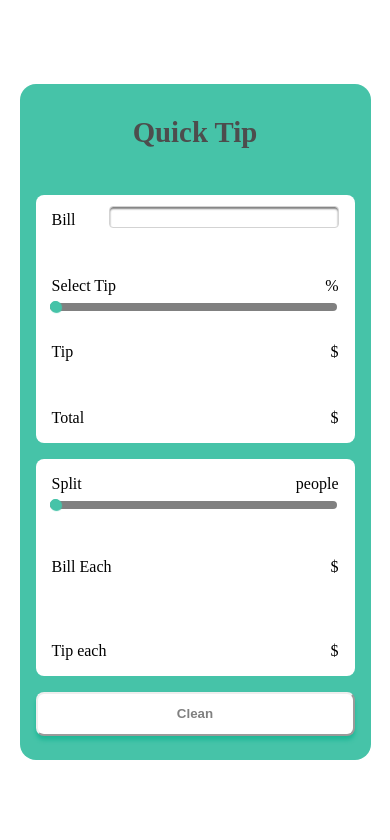
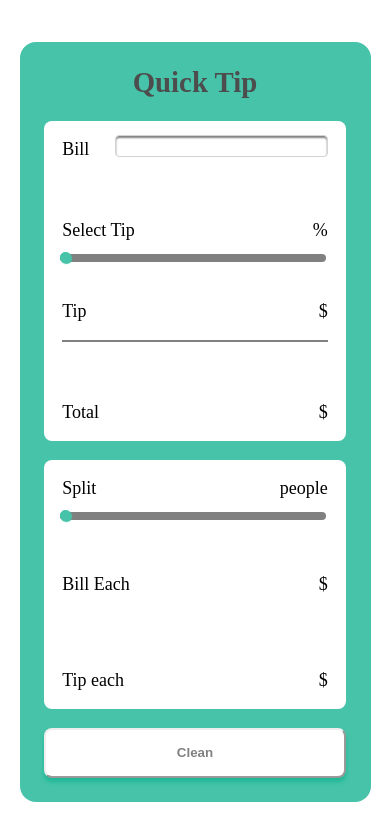
Before and after one commit to flavi2101/calculator-tip, a plain HTML site: page index.html in a window 390 px wide. Drawn offline with Linux system fonts and the light colour scheme.

Commit message:
tablet version

```diff
--- /dev/null
+++ b/mobile.css
@@ -0,0 +1,127 @@
+@media screen and (max-width:376px) {
+    *,
+*::after,
+*::before {
+  box-sizing: border-box;
+}
+
+html,
+body {
+  width: 100%;
+  height: 100%;
+}
+
+body {
+  margin: 0;
+  display: flex;
+  flex-direction: column;
+  justify-content: center;
+  align-items: center;
+}
+
+main {
+  block-size: 80%;
+  inline-size: 90%;
+  background-color: hsl(167, 51%, 52%);
+  display: flex;
+  flex-direction: column;
+  justify-content: space-between;
+  align-items: center;
+  padding-inline: 16px;
+  padding-block-start: 32px;
+  padding-block-end: 24px;
+  border-radius: 16px;
+}
+
+h1 {
+  margin: 0;
+  font-size: 1.8rem;
+  color: hsl(0, 0%, 30%);
+  flex-basis: 10%;
+}
+
+section {
+  width: 100%;
+  padding: 16px;
+  border-radius: 8px;
+  background-color: white;
+}
+
+section:nth-of-type(odd) {
+  flex-basis: 40%;
+}
+section:nth-of-type(even) {
+  flex-basis: 35%;
+}
+
+label {
+  position: relative;
+  width: 100%;
+
+}
+
+main > section {
+  display: flex;
+  flex-direction: column;
+  justify-content: space-between;
+}
+
+input[type="number"] {
+  position: absolute;
+  width: 80%;
+  inset-inline-end: 0;
+  inset-block-end: 1px;
+  box-shadow: inset 0 2px 2px gray;
+  font-size: 1rem;
+  border: solid 1px lightgray;
+  border-radius: 4px;
+}
+
+input[type="range"] {
+  position: absolute;
+  width: 100%;
+  inset-inline-end: 0;
+  inset-block-start: 24px;
+  color: aquamarine;
+  appearance: none;
+}
+input[type=range]::-webkit-slider-runnable-track {
+  width: 100%;
+  height: 8px;
+  cursor: pointer;
+  background: hsl(0, 0%, 50%);
+  border-radius: 17px;
+
+}
+
+input[type=range]::-webkit-slider-thumb {
+  box-shadow: 1px 1px 1px hsl(167, 51%, 52%);
+  border: 1px solid hsl(167, 51%, 52%);
+  height: 11px;
+  width: 11px;
+  border-radius: 5px;
+  background: hsl(167, 51%, 52%);
+  cursor: pointer;
+  -webkit-appearance: none;
+  margin-top: -2px;
+
+}
+
+.left {
+  display: flex;
+  flex-direction: row;
+  justify-content: space-between;
+}
+
+button{
+  inline-size: 100%;
+  block-size: 7%;
+  border-radius: 8px;
+  border-color: inherit;
+  color: hsl(0, 0%, 50%);
+  font-weight: 600;
+  box-shadow: 0 4px 4px hsl(167, 71%, 42%);
+  background-color: white;
+}
+
+}
--- a/style.css
+++ b/style.css
@@ -1,124 +1,2 @@
-*,
-*::after,
-*::before {
-  box-sizing: border-box;
-}
-
-html,
-body {
-  width: 100%;
-  height: 100%;
-}
-
-body {
-  margin: 0;
-  display: flex;
-  flex-direction: column;
-  justify-content: center;
-  align-items: center;
-}
-
-main {
-  block-size: 80%;
-  inline-size: 90%;
-  background-color: hsl(167, 51%, 52%);
-  display: flex;
-  flex-direction: column;
-  justify-content: space-between;
-  align-items: center;
-  padding-inline: 16px;
-  padding-block-start: 32px;
-  padding-block-end: 24px;
-  border-radius: 16px;
-}
-
-h1 {
-  margin: 0;
-  font-size: 1.8rem;
-  color: hsl(0, 0%, 30%);
-  flex-basis: 10%;
-}
-
-section {
-  width: 100%;
-  padding: 16px;
-  border-radius: 8px;
-  background-color: white;
-}
-
-section:nth-of-type(odd) {
-  flex-basis: 40%;
-}
-section:nth-of-type(even) {
-  flex-basis: 35%;
-}
-
-label {
-  position: relative;
-  width: 100%;
-
-}
-
-main > section {
-  display: flex;
-  flex-direction: column;
-  justify-content: space-between;
-}
-
-input[type="number"] {
-  position: absolute;
-  width: 80%;
-  inset-inline-end: 0;
-  inset-block-end: 1px;
-  box-shadow: inset 0 2px 2px gray;
-  font-size: 1rem;
-  border: solid 1px lightgray;
-  border-radius: 4px;
-}
-
-input[type="range"] {
-  position: absolute;
-  width: 100%;
-  inset-inline-end: 0;
-  inset-block-start: 24px;
-  color: aquamarine;
-  appearance: none;
-}
-input[type=range]::-webkit-slider-runnable-track {
-  width: 100%;
-  height: 8px;
-  cursor: pointer;
-  background: hsl(0, 0%, 50%);
-  border-radius: 17px;
-
-}
-
-input[type=range]::-webkit-slider-thumb {
-  box-shadow: 1px 1px 1px hsl(167, 51%, 52%);
-  border: 1px solid hsl(167, 51%, 52%);
-  height: 11px;
-  width: 11px;
-  border-radius: 5px;
-  background: hsl(167, 51%, 52%);
-  cursor: pointer;
-  -webkit-appearance: none;
-  margin-top: -2px;
-
-}
-
-.left {
-  display: flex;
-  flex-direction: row;
-  justify-content: space-between;
-}
-
-button{
-  inline-size: 100%;
-  block-size: 7%;
-  border-radius: 8px;
-  border-color: inherit;
-  color: hsl(0, 0%, 50%);
-  font-weight: 600;
-  box-shadow: 0 4px 4px hsl(167, 71%, 42%);
-  background-color: white;
-}
+@import './mobile.css';
+@import './tablet.css';
--- /dev/null
+++ b/tablet.css
@@ -0,0 +1,131 @@
+@media screen and (min-width: 377px) and (max-width:600px) {
+    *,
+    *::after,
+    *::before {
+        box-sizing: border-box;
+    }
+
+    html,
+    body {
+        width: 100%;
+        height: 100%;
+    }
+
+    body {
+        font-size: 18px;
+        margin: 0;
+        display: flex;
+        flex-direction: column;
+        justify-content: center;
+        align-items: center;
+    }
+
+    main {
+        block-size: 90%;
+        inline-size: 90%;
+        background-color: hsl(167, 51%, 52%);
+        display: flex;
+        flex-direction: column;
+        justify-content: space-between;
+        align-items: center;
+        padding-inline: 8px;
+        padding-block-start: 24px;
+        padding-block-end: 24px;
+        border-radius: 16px;
+    }
+
+    h1 {
+        margin: 0;
+        font-size: 1.8rem;
+        color: hsl(0, 0%, 30%);
+        flex-basis: 5%;
+    }
+
+    section {
+        width: 90%;
+        padding: 18px;
+        border-radius: 8px;
+        background-color: white;
+    }
+
+    section:nth-of-type(odd) {
+        flex-basis: 45%;
+    }
+    section:nth-of-type(even) {
+        flex-basis: 35%;
+    }
+
+    label {
+        position: relative;
+        width: 100%;
+    }
+
+    main > section {
+        display: flex;
+        flex-direction: column;
+        justify-content: space-between;
+    }
+
+    input[type="number"] {
+        position: absolute;
+        width: 80%;
+        inset-inline-end: 0;
+        inset-block-end: 3px;
+        box-shadow: inset 0 2px 2px gray;
+        font-size: 1rem;
+        border: solid 1px lightgray;
+        border-radius: 4px;
+    }
+
+    input[type="range"] {
+        position: absolute;
+        width: 100%;
+        inset-inline-end: 0;
+        inset-block-start: 32px;
+        color: aquamarine;
+        appearance: none;
+    }
+    input[type="range"]::-webkit-slider-runnable-track {
+        width: 100%;
+        height: 8px;
+        cursor: pointer;
+        background: hsl(0, 0%, 50%);
+        border-radius: 17px;
+    }
+
+    input[type="range"]::-webkit-slider-thumb {
+        box-shadow: 1px 1px 1px hsl(167, 51%, 52%);
+        border: 1px solid hsl(167, 51%, 52%);
+        height: 11px;
+        width: 11px;
+        border-radius: 5px;
+        background: hsl(167, 51%, 52%);
+        cursor: pointer;
+        -webkit-appearance: none;
+        margin-top: -2px;
+    }
+
+    .left {
+        display: flex;
+        flex-direction: row;
+        justify-content: space-between;
+    }
+
+    section:nth-child(2) div:first-of-type{
+        border-bottom-color: hsl(0, 0%, 50%);
+        border-bottom-width: 2px;
+        border-bottom-style: solid;
+        padding-block-end: 18px;
+    }
+
+    button {
+        inline-size: 90%;
+        block-size: 7%;
+        border-radius: 8px;
+        border-color: inherit;
+        color: hsl(0, 0%, 50%);
+        font-weight: 600;
+        box-shadow: 0 4px 4px hsl(167, 71%, 42%);
+        background-color: white;
+    }
+}
```
